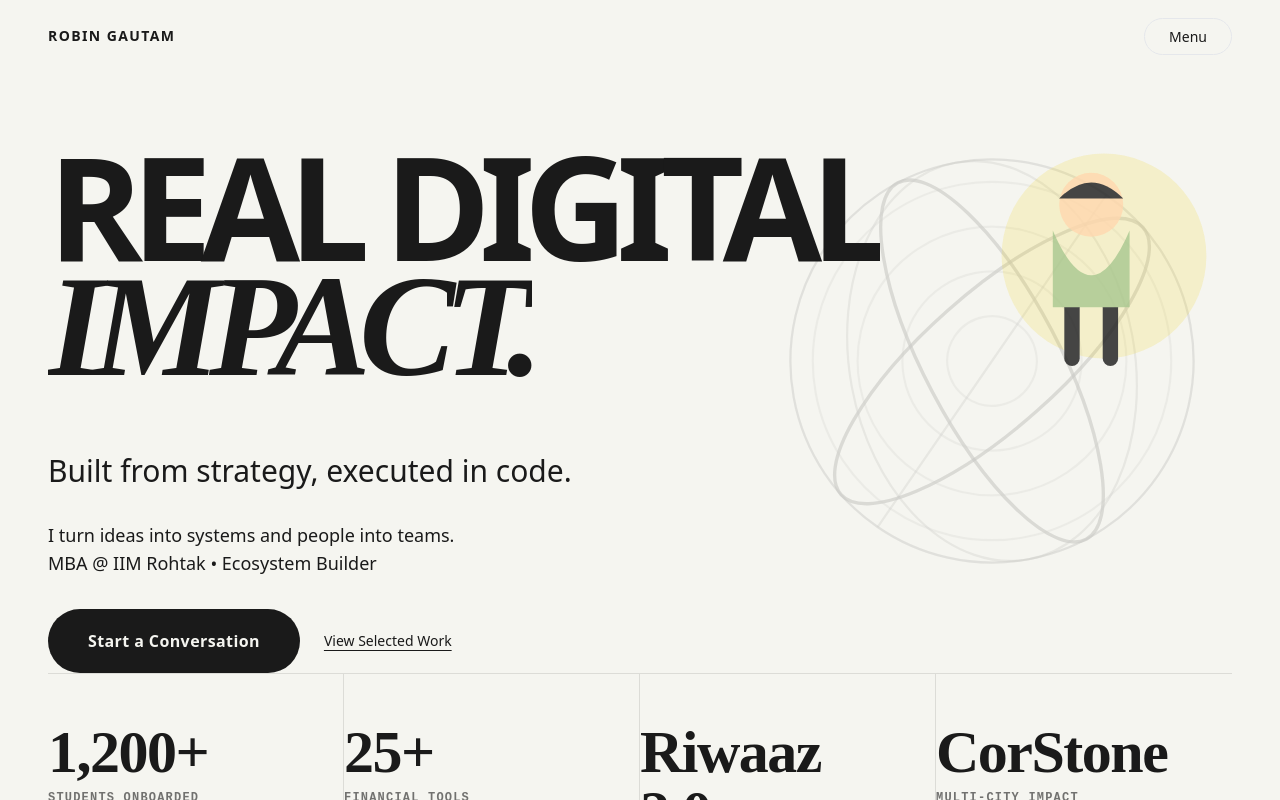
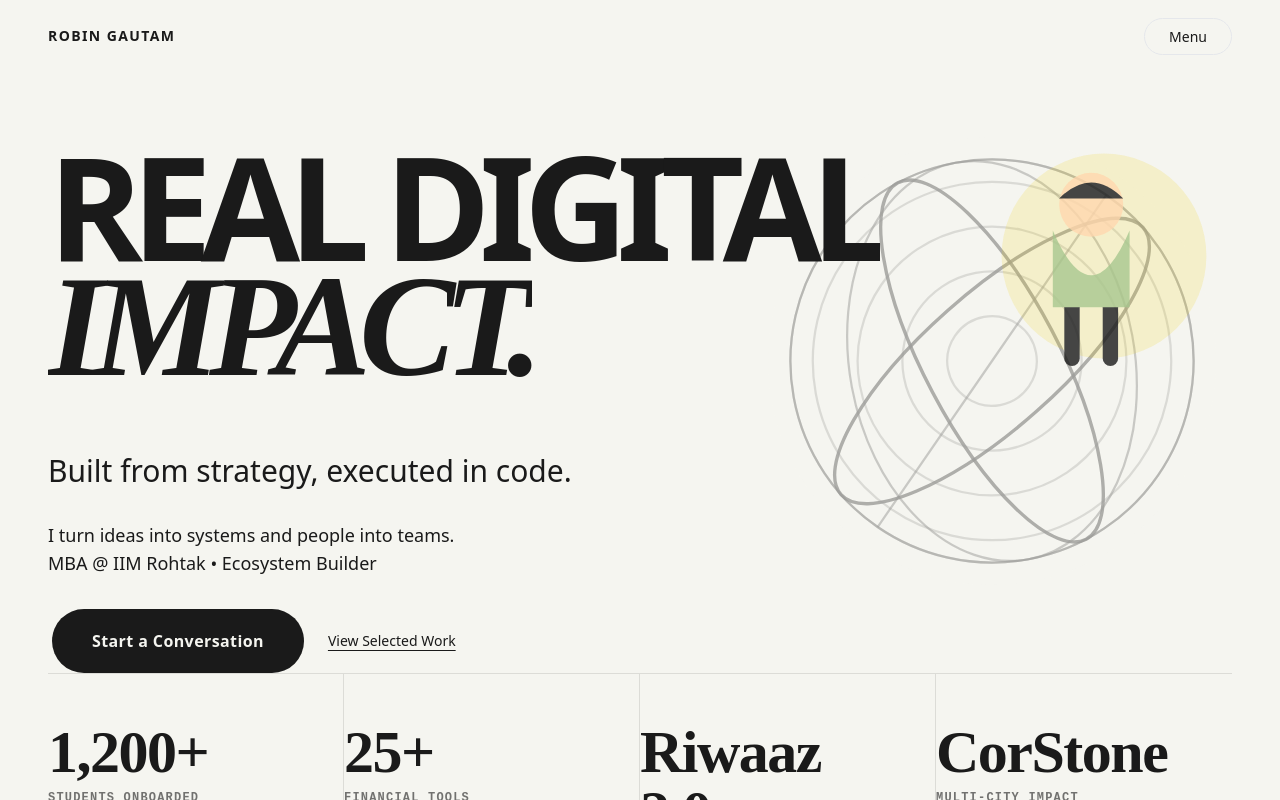
Before and after one commit to Robingautam1/Portfolio-updated, a React (Vite) app: page / in a window 1280 px wide. Shown: the top 800 px of the page. Built offline with nearby package versions, Linux system fonts and the light colour scheme.

Commit message:
fix(hero): Phase 5 Polish - Boost Wireframe Contrast, Fix Alignment, Mask Artifacts

```diff
--- a/src/components/WireframeGlobe.tsx
+++ b/src/components/WireframeGlobe.tsx
@@ -17,7 +17,7 @@ export default function WireframeGlobe() {
                 </defs>
 
                 {/* Outer Circle */}
-                <circle cx="100" cy="100" r="90" stroke="currentColor" strokeWidth="1" fill="none" opacity="0.2" />
+                <circle cx="100" cy="100" r="90" stroke="currentColor" strokeWidth="1" fill="none" opacity="0.4" />
 
                 {/* Vertical Meridians */}
                 {[0, 45, 90, 135].map((angle, i) => (
@@ -30,7 +30,7 @@ export default function WireframeGlobe() {
                         stroke="currentColor"
                         strokeWidth="1"
                         fill="none"
-                        opacity="0.3"
+                        opacity="0.5"
                         transform={`rotate(${angle} 100 100)`}
                     />
                 ))}
@@ -45,7 +45,7 @@ export default function WireframeGlobe() {
                         stroke="currentColor"
                         strokeWidth="1"
                         fill="none"
-                        opacity="0.2"
+                        opacity="0.3"
                     />
                 ))}
 
@@ -58,7 +58,7 @@ export default function WireframeGlobe() {
                     stroke="currentColor"
                     strokeWidth="1.5"
                     fill="none"
-                    opacity="0.6"
+                    opacity="0.8"
                     animate={{ rotate: -360 }}
                     transition={{ duration: 15, ease: "linear", repeat: Infinity }}
                 />
@@ -70,7 +70,7 @@ export default function WireframeGlobe() {
                     stroke="currentColor"
                     strokeWidth="1.5"
                     fill="none"
-                    opacity="0.6"
+                    opacity="0.8"
                     animate={{ rotate: 360 }}
                     transition={{ duration: 12, ease: "linear", repeat: Infinity }}
                 />
--- a/src/sections/Hero.tsx
+++ b/src/sections/Hero.tsx
@@ -61,7 +61,7 @@ export default function Hero() {
               </p>
 
               {/* Magnetic CTA */}
-              <div className="flex gap-6 items-center">
+              <div className="flex gap-6 items-center pl-1">
                 <MagneticButton className="bg-fg text-bg px-10 py-5 rounded-full font-bold tracking-wide hover:scale-105 transition-transform duration-300">
                   Start a Conversation
                 </MagneticButton>
@@ -95,7 +95,7 @@ export default function Hero() {
       </div>
 
       {/* Visual Layer - Wireframe Globe (Subtle, Background) */}
-      <div className="absolute top-[15%] right-[-10%] md:right-[5%] w-[50vw] md:w-[35vw] max-w-[500px] pointer-events-none opacity-20 text-fg mix-blend-multiply">
+      <div className="absolute top-[15%] right-[-10%] md:right-[5%] w-[50vw] md:w-[35vw] max-w-[500px] pointer-events-none opacity-40 text-fg bg-bg rounded-full">
         <WireframeGlobe />
       </div>
     </section>
```
